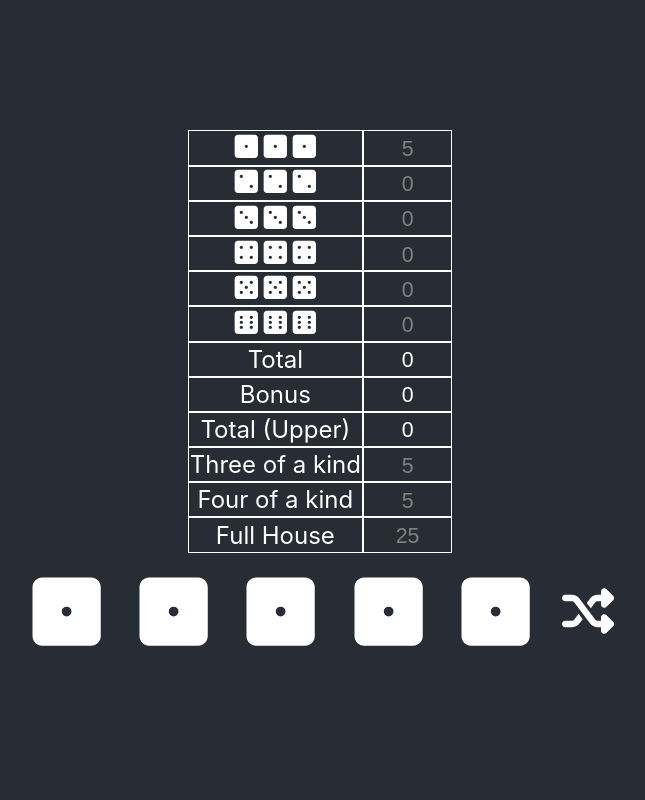
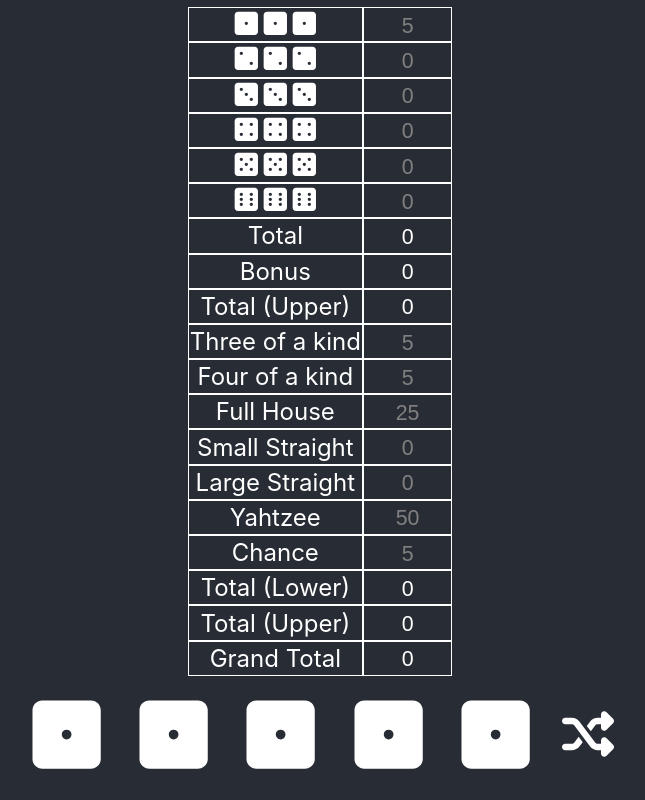
Before and after one commit to mwegnr/kniffel, a React (Create React App) app: page / in a window 1280 px wide. Shown: the whole page, without its empty margins (320-965 px from the left). Built offline with nearby package versions, Linux system fonts and the light colour scheme; the HTML template or start-up script is replaced by a standard one.

Commit message:
add calc for chance and totals

```diff
--- a/src/Board/Board.tsx
+++ b/src/Board/Board.tsx
@@ -56,13 +56,13 @@
             {this.renderSingleLabel("Three of a kind")}
             {this.renderSingleLabel("Four of a kind")}
             {this.renderSingleLabel("Full House")}
-            {/*{this.renderSingleLabel("Small Straight")}*/}
-            {/*{this.renderSingleLabel("Large Straight")}*/}
-            {/*{this.renderSingleLabel("Yahtzee")}*/}
-            {/*{this.renderSingleLabel("Chance")}*/}
-            {/*{this.renderSingleLabel("Total (Lower)")}*/}
-            {/*{this.renderSingleLabel("Total (Upper)")}*/}
-            {/*{this.renderSingleLabel("Grand Total")}*/}
+            {this.renderSingleLabel("Small Straight")}
+            {this.renderSingleLabel("Large Straight")}
+            {this.renderSingleLabel("Yahtzee")}
+            {this.renderSingleLabel("Chance")}
+            {this.renderSingleLabel("Total (Lower)")}
+            {this.renderSingleLabel("Total (Upper)")}
+            {this.renderSingleLabel("Grand Total")}
             </tbody>
         </table>)
     }
@@ -82,18 +82,25 @@
         return (
             <table>
                 <tbody>
-                {this.renderSingleField(0, () => this.calcValueNumber(1))}
-                {this.renderSingleField(1, () => this.calcValueNumber(2))}
-                {this.renderSingleField(2, () => this.calcValueNumber(3))}
-                {this.renderSingleField(3, () => this.calcValueNumber(4))}
-                {this.renderSingleField(4, () => this.calcValueNumber(5))}
-                {this.renderSingleField(5, () => this.calcValueNumber(6))}
+                {this.renderSingleField(0, () => this.calcSumSingleNumber(1))}
+                {this.renderSingleField(1, () => this.calcSumSingleNumber(2))}
+                {this.renderSingleField(2, () => this.calcSumSingleNumber(3))}
+                {this.renderSingleField(3, () => this.calcSumSingleNumber(4))}
+                {this.renderSingleField(4, () => this.calcSumSingleNumber(5))}
+                {this.renderSingleField(5, () => this.calcSumSingleNumber(6))}
                 {this.renderSingleField(6, () => this.calcUpperTotalNoBonus(), true)}
                 {this.renderSingleField(7, () => this.calcBonus(), true)}
                 {this.renderSingleField(8, () => this.calcUpperBonus(), true)}
                 {this.renderSingleField(9, () => this.calcSumForXOfAKind(3))}
                 {this.renderSingleField(10, () => this.calcSumForXOfAKind(4))}
                 {this.renderSingleField(11, () => this.calcFullHouse())}
+                {this.renderSingleField(12, () => this.calcStraight())}
+                {this.renderSingleField(13, () => this.calcStraight(true))}
+                {this.renderSingleField(14, () => this.calcYahtzee())}
+                {this.renderSingleField(15, () => this.utilDiceSum(this.props.diceValues))}
+                {this.renderSingleField(16, () => this.calcLower(), true)}
+                {this.renderSingleField(17, () => this.calcUpperBonus(), true)}
+                {this.renderSingleField(18, () => this.calcGrandTotal(), true)}
                 </tbody>
             </table>
         )
@@ -112,6 +119,9 @@
         this.lockField(6)
         this.lockField(7)
         this.lockField(8)
+        this.lockField(16)
+        this.lockField(17)
+        this.lockField(18)
     }
 
     lockField(i: number) {
@@ -126,7 +136,7 @@
         this.setState({fieldValues: nextFieldValues})
     }
 
-    calcValueNumber(fieldNumber: number): number {
+    calcSumSingleNumber(fieldNumber: number): number {
         return this.props.diceValues
             .filter((value) => value === fieldNumber)
             .reduce((total, current) => total + current, 0)
@@ -149,9 +159,19 @@
         return this.calcUpperTotalNoBonus() + this.calcBonus()
     }
 
+    calcLower(): number {
+        return this.state.fieldValues
+            .slice(9, 16)
+            .reduce((total, current) => total + current, 0)
+    }
+
+    calcGrandTotal(): number {
+        return this.calcUpperBonus() + this.calcLower()
+    }
+
     calcSumForXOfAKind(x: number): number {
         if (this.utilHasAtLeastXOfAKind(this.props.diceValues, x)) {
-            return this.props.diceValues.reduce((total, current) => total + current, 0)
+            return this.utilDiceSum(this.props.diceValues)
         }
         return 0
     }
@@ -165,8 +185,43 @@
         return 0
     }
 
+    calcStraight(largeStraight: boolean = false): number {
+        const faceValues = Array.from({length: 6}, (x, i) => i + 1)
+        if (largeStraight) {
+            const largeStraights = faceValues.slice(0, 2).map((value, index) => {
+                return (this.props.diceValues.includes(faceValues[index])
+                    && this.props.diceValues.includes(faceValues[index + 1])
+                    && this.props.diceValues.includes(faceValues[index + 2])
+                    && this.props.diceValues.includes(faceValues[index + 3])
+                    && this.props.diceValues.includes(faceValues[index + 4])
+                )
+            })
+            return largeStraights.includes(true) ? 40 : 0;
+        } else {
+            const smallStraights = faceValues.slice(0, 3).map((value, index) => {
+                return (this.props.diceValues.includes(faceValues[index])
+                    && this.props.diceValues.includes(faceValues[index + 1])
+                    && this.props.diceValues.includes(faceValues[index + 2])
+                    && this.props.diceValues.includes(faceValues[index + 3])
+                )
+            })
+            return smallStraights.includes(true) ? 30 : 0;
+        }
+    }
+
+    calcYahtzee(): number {
+        if (this.utilHasExactXOfAKind(this.props.diceValues, 5)) {
+            return 50
+        }
+        return 0
+    }
+
 
     // TODO: move to utils.ts
+    utilDiceSum(diceValues: Array<number>): number {
+        return diceValues.reduce((total, current) => total + current, 0)
+    }
+
     utilHasAtLeastXOfAKind(diceValues: Array<number>, x: number): boolean {
         return Object.values(this.utilGetOccurrences(diceValues))
             .filter((value) => value >= x)
```
